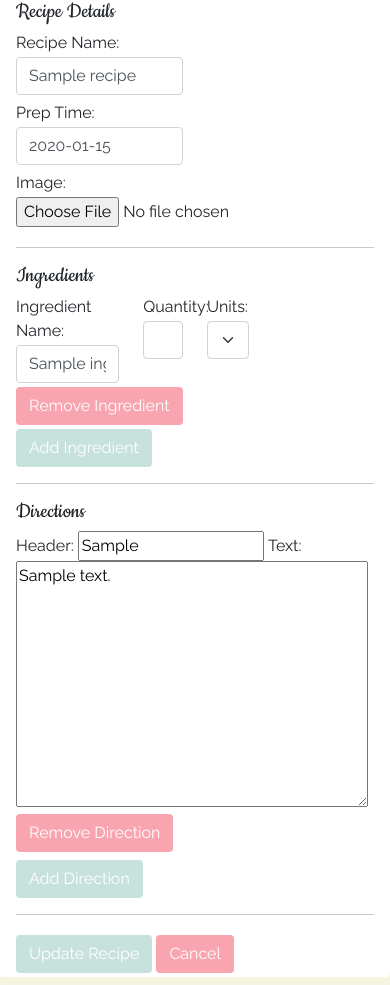
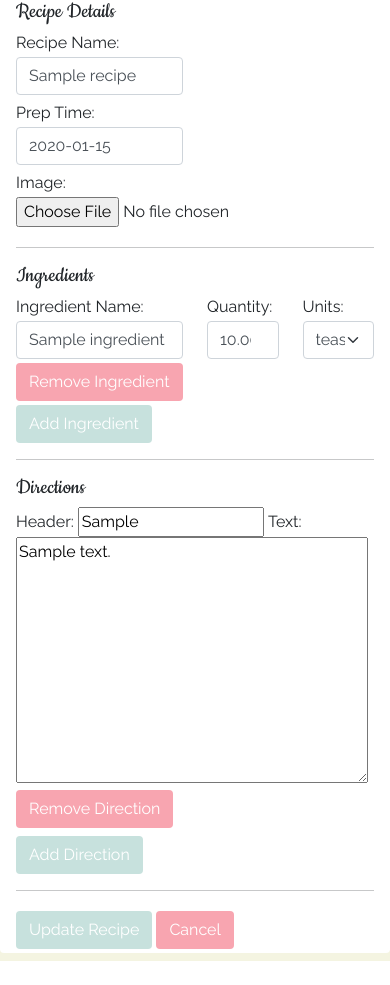
Before and after one commit to TheVulcanWizard/Yumbo, a Django app: page /edit-recipe/1 in a window 390 px wide. Shown: the part 250-1235 px from the top of the page. After the commit the page ends 1211 px from the top, so only its background shows below. Run offline with Django 3.2, Linux system fonts and the light colour scheme; a user stored in the database is signed in; tables that the repository leaves empty hold one stand-in row (values such as "Sample post"); some libraries are stand-ins or nearby versions.

Commit message:
Added responsive rows to ingredient form

```diff
--- a/recipes/templates/recipes/recipe_form.html
+++ b/recipes/templates/recipes/recipe_form.html
@@ -45,15 +45,15 @@
                         {{ ingredient_form.id }}
                         {{ ingredient_form.errors }}
                         {{ ingredient_form.position }}
-                        <div class="col-4">
+                        <div class="col-md-4 col-6">
                             <label for="ingredient_form.ingredient_name">Ingredient Name:</label>
                             {{ ingredient_form.ingredient_name }}
                         </div>
-                        <div class="col-2">
+                        <div class="col-md-2 col-3">
                             <label for="ingredient_form.quantity">Quantity:</label>
                             {{ ingredient_form.quantity }}
                         </div>
-                        <div class="col-2">
+                        <div class="col-md-2 col-3">
                             <label for="ingredient_form.units">Units:</label>
                             {{ ingredient_form.units }}
                         </div>
```
